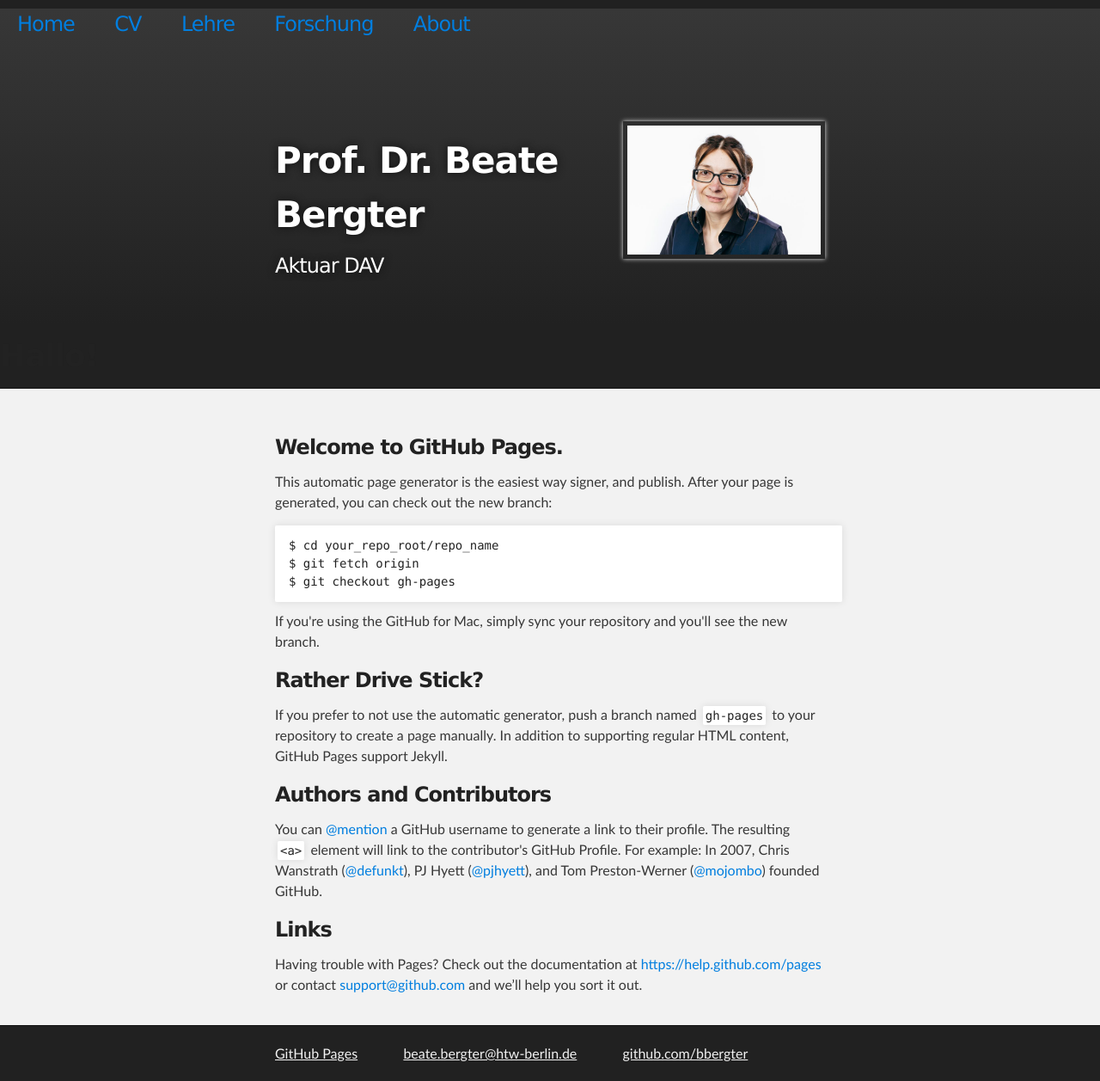
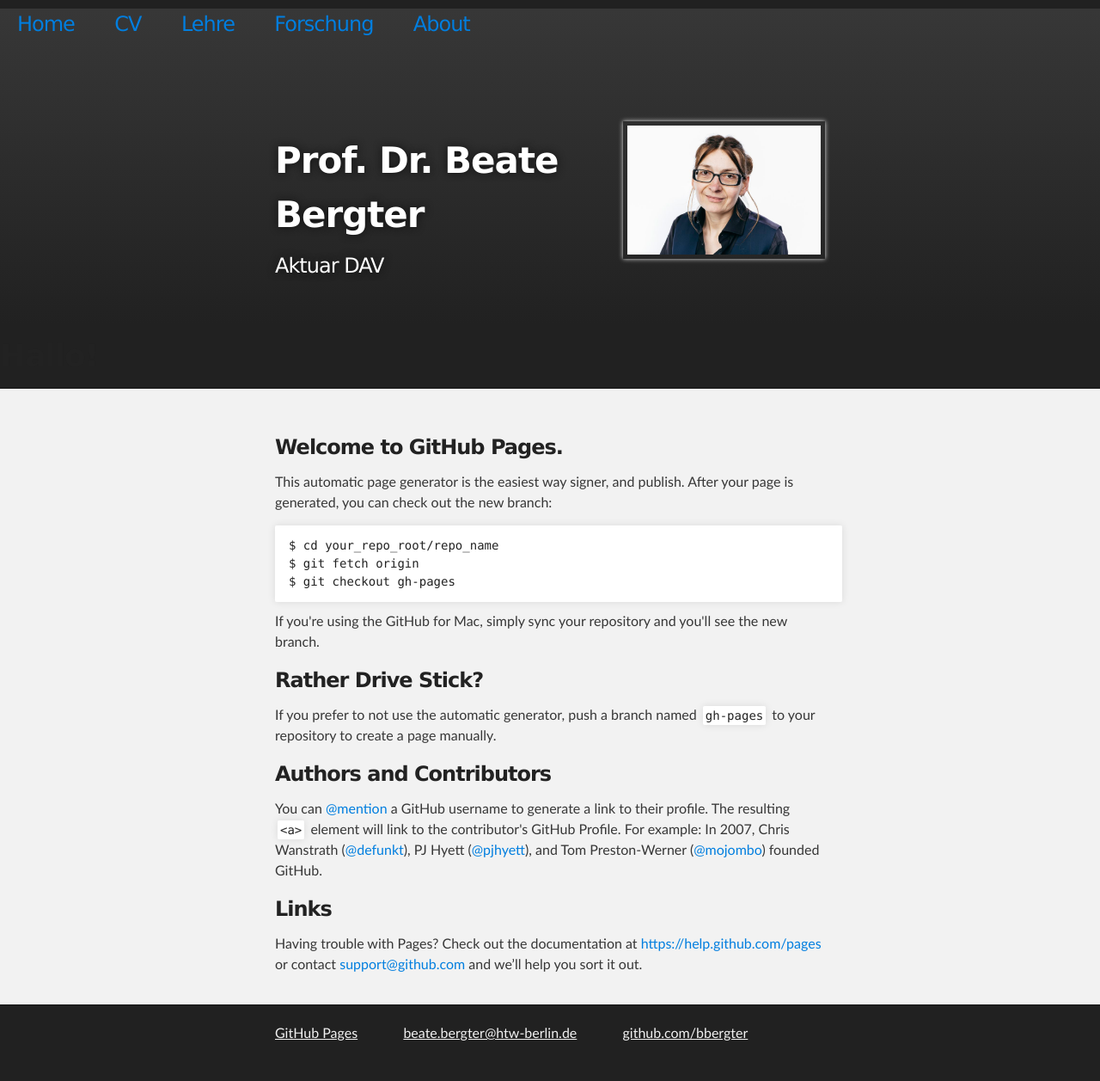
Before and after one commit to bbergter/bbergter, a Jekyll site: the page index.html, which Jekyll copies as it is, in a window 1280 px wide. Shown: the whole page at 86% size. Built offline with Jekyll 4.4.1, drawn with Linux system fonts in a browser that asks for light colours; after the commit the page ends 1233 px from its top, so only the background shows below that.

Commit message:
Update index.html

```diff
--- a/index.html
+++ b/index.html
@@ -67,7 +67,7 @@ $ git checkout gh-pages
 <h3>
 <a id="rather-drive-stick" class="anchor" href="#rather-drive-stick" aria-hidden="true"><span class="octicon octicon-link"></span></a>Rather Drive Stick?</h3>
 
-<p>If you prefer to not use the automatic generator, push a branch named <code>gh-pages</code> to your repository to create a page manually. In addition to supporting regular HTML content, GitHub Pages support Jekyll.</p>
+<p>If you prefer to not use the automatic generator, push a branch named <code>gh-pages</code> to your repository to create a page manually.</p>
 
 <h3>
 <a id="authors-and-contributors" class="anchor" href="#authors-and-contributors" aria-hidden="true"><span class="octicon octicon-link"></span></a>Authors and Contributors</h3>
```
